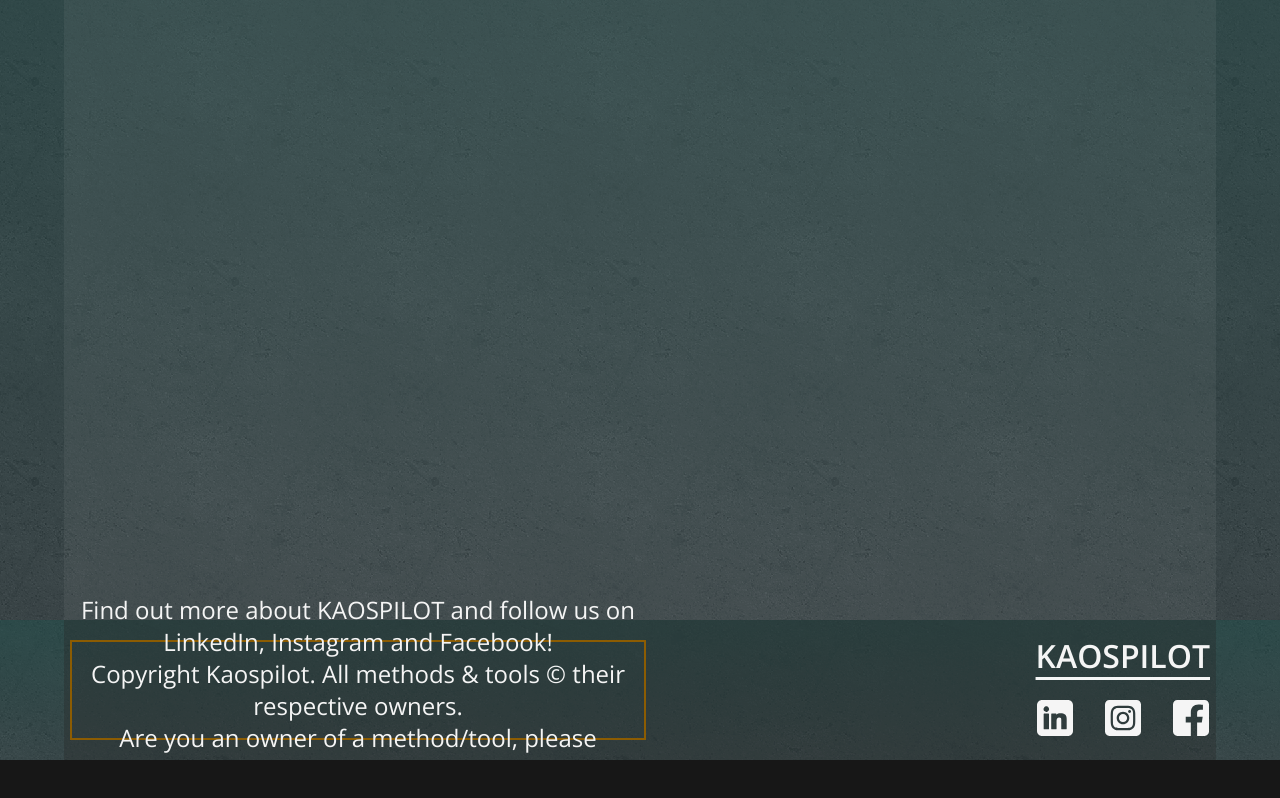
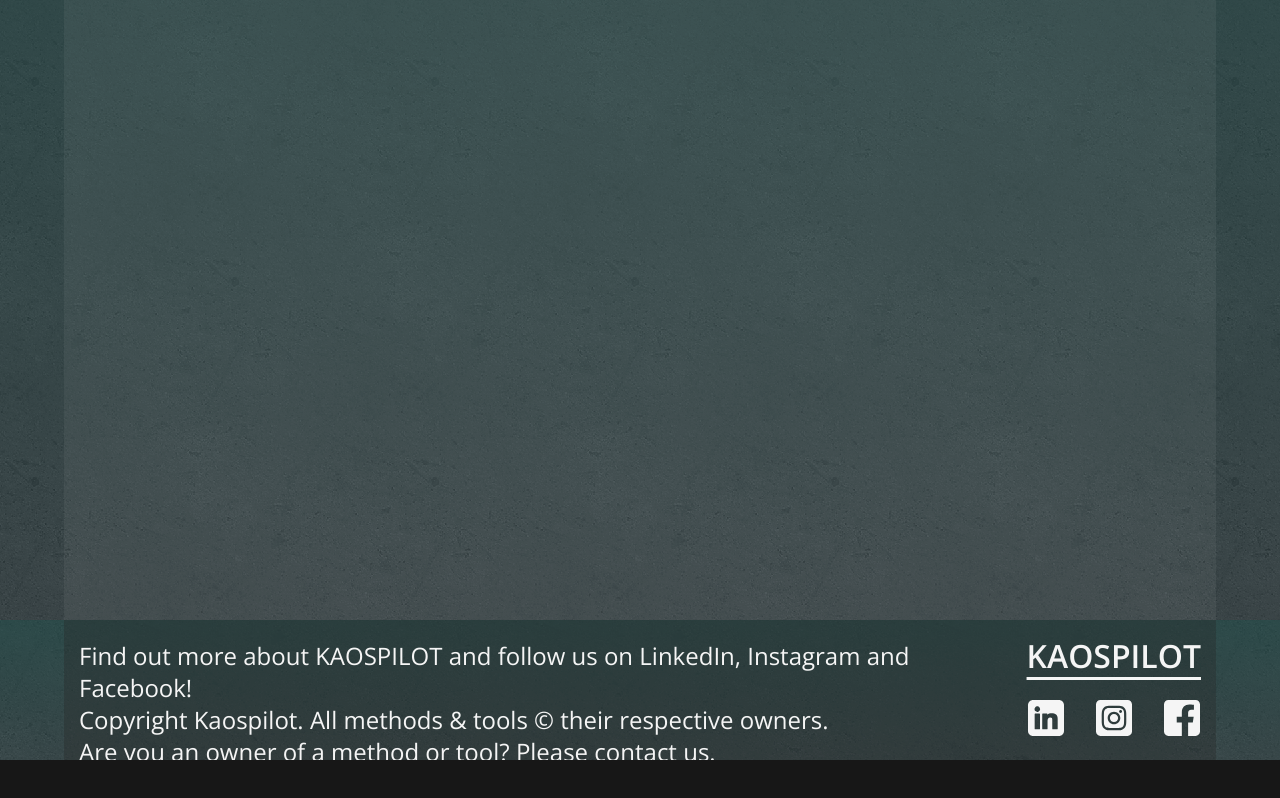
Before and after one commit to HackYourFuture-CPH/kp-toolbox-fp-class21, a React (Create React App) app in the folder packages/client/: page /favourites in a window 1280 px wide. Shown: the part 276-1074 px from the top of the page. Built offline with nearby package versions, Linux system fonts and the light colour scheme.

Commit message:
Changes made to CSS

```diff
--- a/packages/client/src/components/Footer/Footer.component.js
+++ b/packages/client/src/components/Footer/Footer.component.js
@@ -15,7 +15,7 @@ export const Footer = () => {
               Copyright Kaospilot. All methods & tools © their respective
               owners.
               <br />
-              Are you an owner of a method/tool, please contact us
+              Are you an owner of a method or tool? Please contact us.
             </p>
           </div>
           <div className="links-container">
@@ -50,7 +50,7 @@ export const Footer = () => {
           </div>
         </div>
       </div>
-      <div className="footer-rectangle-background" />
+      <div className="footer-black-bar" />
     </footer>
   );
 };
--- a/packages/client/src/components/Footer/Footer.style.css
+++ b/packages/client/src/components/Footer/Footer.style.css
@@ -6,31 +6,23 @@ footer > * {
 }
 
 footer,
-.footer-bg,
 .footer-container,
 .copyright-disclaimer-container,
-.logo-social-media-container,
 .links-container,
 .social-media-logo-container {
   display: flex;
   align-items: center;
+  justify-content: space-between;
 }
 
 footer,
 .copyright-disclaimer-container,
-.links-container,
-.footer-bg {
+.links-container {
   flex-direction: column;
-}
-
-.footer-container,
-.links-container {
-  justify-content: space-between;
 }
 
 footer {
   height: 180px;
-  justify-content: center;
   background: linear-gradient(
       180deg,
       rgba(28, 56, 64, 0.7) 0%,
@@ -54,34 +46,17 @@ footer {
 }
 
 .copyright-disclaimer-container {
-  width: 50%;
   height: 100px;
-  justify-content: center;
-  box-sizing: border-box;
-  border: 2px solid rgba(140, 92, 2, 1);
-  margin-left: 6px;
-}
-
-.copyright-disclaimer-text,
-.logo-link-text {
-  font-family: 'Open Sans';
-  color: rgba(245, 245, 245, 1);
-}
-
-.copyright-disclaimer-container {
   font-weight: 400;
-  font-size: 1.125rem;
-  padding: 0 0.438rem;
+  font-size: 1rem;
+  line-height: 1.5rem;
+  text-align: left;
+  margin-left: 15px;
 }
 
 .links-container {
   gap: 1.75rem;
-  margin-right: 6px;
-}
-
-a {
-  text-decoration: none;
-  color: rgba(245, 245, 245, 1);
+  margin-right: 15px;
 }
 
 .logo-link-text {
@@ -100,7 +75,7 @@ a {
   height: 36px;
 }
 
-.footer-rectangle-background {
+.footer-black-bar {
   background: rgba(23, 23, 23, 1);
   height: 40px;
   width: 100%;
@@ -113,7 +88,7 @@ a {
   }
 
   .copyright-disclaimer-text {
-    font-size: 1rem;
+    font-size: 0.9rem;
   }
 }
 
```
